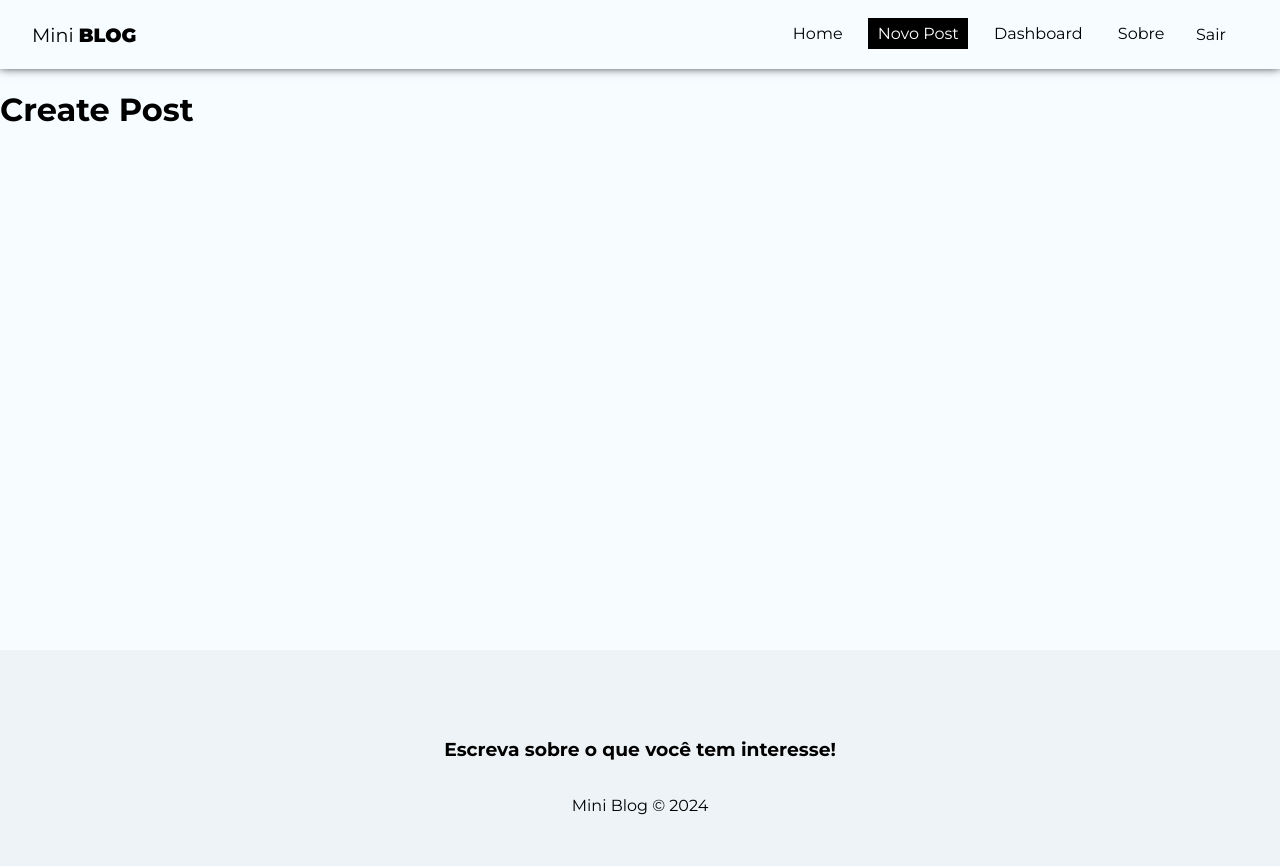
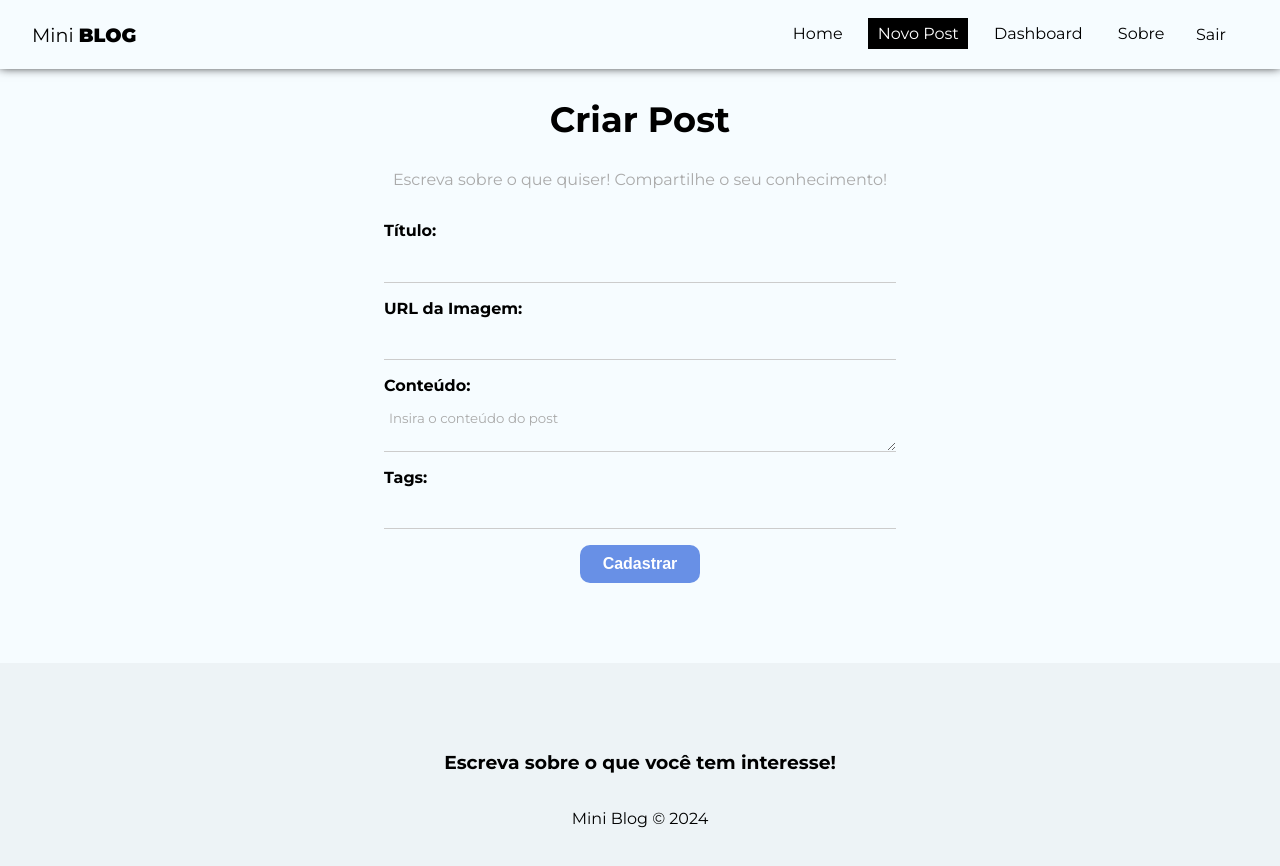
Before and after one commit to DineiSG/miniblog, a React (Create React App) app: page /posts/create in a window 1280 px wide. Shown: the top 866 px of the page. Built offline with nearby package versions, Linux system fonts and the light colour scheme; no server answers; sample sign-in values are in the browser's storage.

Commit message:
Logica de login criada. Pagina de post criada

```diff
--- a/src/hooks/useAuthentication.js
+++ b/src/hooks/useAuthentication.js
@@ -72,6 +72,25 @@
         signOut(auth)
     }
 
+    //Login
+
+    const login = async(data)=>{
+        checkIfIsCancelled()
+        setLoading(true)
+        setError(false)
+
+        try{
+            await signInWithEmailAndPassword(auth, data.email, data.password)
+            setLoading(false)
+        }catch (error){
+            let systemErrorMessage;
+                systemErrorMessage = "Usuário ou senha inválido. Por favor tente novamente."
+
+            setError(systemErrorMessage)
+            setLoading(false)
+        }
+    }
+
     //Esse useEffect tem a função de evitar o memory leak
     useEffect(()=>{
         return() => setCancelled(true)
@@ -82,7 +101,8 @@
         createUser,
         error,
         loading,
-        logout
+        logout,
+        login,
     }
 
 
--- a/src/pages/About/About.js
+++ b/src/pages/About/About.js
@@ -6,7 +6,7 @@
   return (
     <div className={styles.about} >
       <h2>Sobre o Mini<span>Blog</span></h2>
-      <p>Este projeto consiste em um blog feito com react no front-end e Firebase no back-end</p>
+      <p>Este projeto consiste em um blog feito com React no front-end e Firebase no back-end</p>
       <Link to="/post/create" className='btn'>
         Criar post
       </Link>
--- a/src/pages/CreatePost/CreatePost.js
+++ b/src/pages/CreatePost/CreatePost.js
@@ -1,10 +1,70 @@
 import styles from './CreatePost.module.css'
+import { useState } from 'react'
+import { Navigate } from 'react-router-dom'
+import { useAuthValue } from '../../context/AuthContext'
 
 
 const CreatePost = () => {
+  const [title, setTitle] = useState("")
+  const [image, setImage] = useState("")
+  const [body, setBody] = useState("")
+  const [tags, setTags] = useState([])
+  const [formError, setFormError] = useState("")
+
+  const handleSubmit = (e)=>{
+    e.preventDefault()
+  }
+
   return (
-    <div>
-      <h1>Create Post</h1>
+    <div className={styles.create_post}>
+      <h2>Criar Post</h2>
+      <p>Escreva sobre o que quiser! Compartilhe o seu conhecimento!</p>
+      <form onSubmit={handleSubmit}>
+        <label>
+          <span>Título:</span>
+          <input type="text"
+          name="title"
+          required
+          placehokder="Pense em um bom título..."
+          onChange={(e)=>setTitle(e.target.value)}
+          value={title} />
+        </label>
+        <label>
+          <span>URL da Imagem:</span>
+          <input type="text"
+          name="image"
+          required
+          placehokder="Insira uma imagem que representa o seu post."
+          onChange={(e)=>setImage(e.target.value)}
+          value={image} />
+        </label>
+        <label>
+          <span>Conteúdo:</span>
+          <textarea
+          name="body"
+          required
+          placeholder='Insira o conteúdo do post'
+          onChange={(e)=>setBody(e.target.value)}
+          value={body}/>
+        </label>
+        <label>
+          <span>Tags:</span>
+          <input type="text"
+          name="tags"
+          required
+          placehokder="Insira as tags separadas por virgulas"
+          onChange={(e)=>setTags(e.target.value)}
+          value={tags} />
+        </label>
+        <button className='btn'>Cadastrar</button>
+
+        {/*{!loading && <button className='btn'>Cadastrar</button>}
+
+        {loading && <button className='btn'disable>Aguarde...</button>}
+
+
+        {errorFront && <p className='error'>{errorFront}</p>}*/ }
+      </form>
     </div>
   )
 }
--- a/src/pages/CreatePost/CreatePost.module.css
+++ b/src/pages/CreatePost/CreatePost.module.css
@@ -0,0 +1,10 @@
+.create_post{
+    text-align: center;
+}
+.create_post h2{
+    font-size: 2.2em;
+}
+.create_post p{
+    color:#aaa;
+    margin-bottom: 2em;
+}
--- a/src/pages/Login/Login.js
+++ b/src/pages/Login/Login.js
@@ -1,11 +1,78 @@
 //Formulario de login
+import styles from "./Login.module.css"
+import { useAuthentication } from '../../hooks/useAuthentication'
+import {useState, useEffect} from 'react'
 
-import styles from "./Login.module.css"
+
+
 
 const Login = () => {
+
+
+  const [email, setEmail] = useState("")
+  const [password, setPassword] = useState("")
+  //States de status
+  const [errorFront, setErrorFront] = useState("")
+
+  const {login, error:authError, loading} = useAuthentication()
+
+  //Evento de envio do formulario
+  const handleSubmit = async (e) =>{
+    e.preventDefault()
+
+    //Limpando o formulario apos o envio
+    setErrorFront("")
+
+    //Formando o usuário com base nos inputs
+    const user={
+      email,
+      password
+    }
+
+    const res = await login(user)
+
+    console.log(res)
+  }
+
+  useEffect(()=>{
+    if(authError){
+      setErrorFront(authError)
+    }
+
+  },[authError])
+
+
+
   return (
-    <div>
-      <h2>Login</h2>
+    <div className={styles.login}>
+      <h1>Entrar</h1>
+      <p>Faça login para poder utilizar o sistema</p>
+
+      {/*Declarando que o formulario obedecera ao evento de envio */}
+      <form onSubmit={handleSubmit}>
+        <label>
+            <span>E-mail:</span>
+            <input type="email"
+            name="email"
+            required placeholder="E-mail do usuário"
+            value={email}
+            onChange={(e)=>setEmail(e.target.value)}
+            />
+        </label>
+        <label>
+            <span>Senha:</span>
+            <input type="password"
+            name="password"
+            required placeholder="Insira sua senha"
+            value={password}
+            onChange={(e)=>setPassword(e.target.value)}
+            />
+        </label>
+        {/*Inserindo a função loading */}
+        {!loading && <button className='btn'>Entrar</button>}
+         {/*Exibindo o erro no console.log */}
+        {errorFront && <p className='error'>{errorFront}</p>}
+      </form>
     </div>
   )
 }
--- a/src/pages/Login/Login.module.css
+++ b/src/pages/Login/Login.module.css
@@ -1 +1,7 @@
 /*Estilo do formulario de login*/
+.login{
+    text-align: center;
+}
+.login p{
+    color:#aaa ;
+}
```
